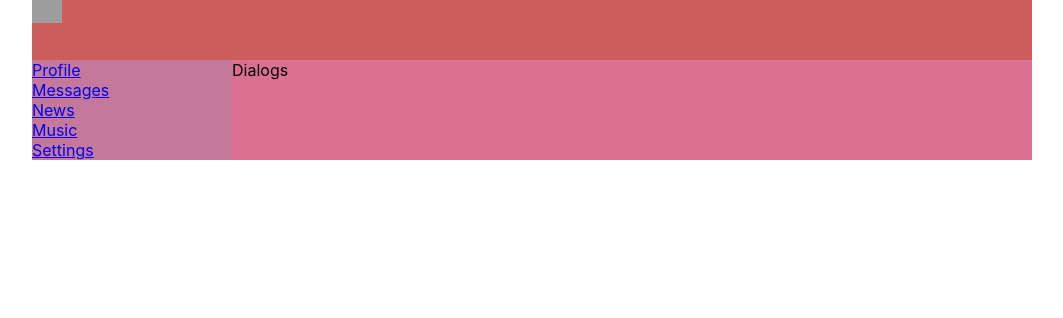
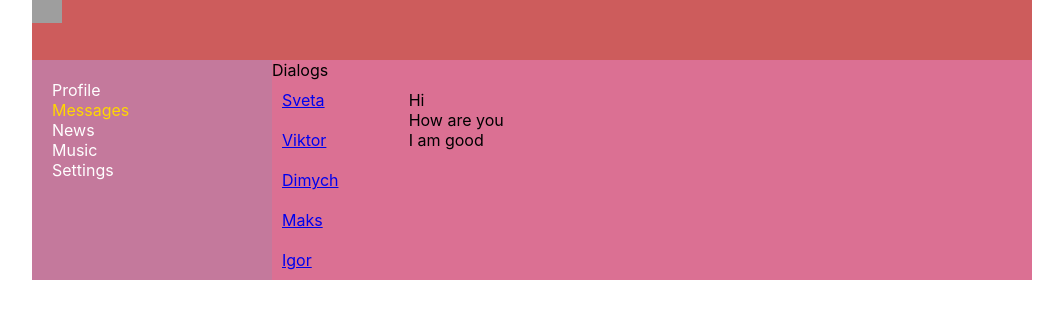
Before and after one commit to sonyhero/samurai-way, a React (Create React App) app: page /dialogs in a window 1280 px wide. Shown: the top 318 px of the page, without its empty margins (108-1171 px from the left). Built offline with nearby package versions, Linux system fonts and the light colour scheme; grey boxes are pictures that could not be loaded.

Commit message:
lesson-20-add-navlink-to-dialogs

```diff
--- a/src/components/Dialogs/Dialogs.tsx
+++ b/src/components/Dialogs/Dialogs.tsx
@@ -1,9 +1,38 @@
 import React from 'react';
+import s from './DialogsCSS.module.css'
+import {NavLink} from 'react-router-dom';
 
 export const Dialogs = () => {
     return (
         <div>
             Dialogs
+            <div className={s.dialogs}>
+                <div className={s.dialogsItems}>
+
+                    <div className={s.dialog + ' ' + s.active}>
+                        <NavLink to="/dialogs/1">Sveta</NavLink>
+                    </div>
+                    <div className={s.dialog}>
+                        <NavLink to="/dialogs/2">Viktor</NavLink>
+                    </div>
+                    <div className={s.dialog}>
+                        <NavLink to="/dialogs/3">Dimych</NavLink>
+                    </div>
+                    <div className={s.dialog}>
+                        <NavLink to="/dialogs/4">Maks</NavLink>
+                    </div>
+                    <div className={s.dialog}>
+                        <NavLink to="/dialogs/5">Igor</NavLink>
+                    </div>
+
+                </div>
+                <div className={s.messages}>
+                    <div className={s.message}>Hi</div>
+                    <div className={s.message}>How are you</div>
+                    <div className={s.message}>I am good</div>
+                </div>
+            </div>
+
         </div>
     )
 }
--- a/src/components/Dialogs/DialogsCSS.module.css
+++ b/src/components/Dialogs/DialogsCSS.module.css
@@ -0,0 +1,18 @@
+.dialogs {
+    display: grid;
+    grid-template-columns: 2fr 10fr;
+}
+
+.dialogsItems .dialog {
+    padding: 10px;
+}
+.dialogsItems .active {
+    color: gold;
+}
+.messages {
+    padding: 10px;
+}
+
+.messages .message {
+
+}
--- a/src/components/Navbar/Navbar.tsx
+++ b/src/components/Navbar/Navbar.tsx
@@ -6,19 +6,19 @@ export const Navbar = () => {
     return (
         <nav className={s.nav}>
             <div className={s.item}>
-                <NavLink to="/profile">Profile</NavLink>
+                <NavLink to="/profile" activeClassName={s.activeLink}>Profile</NavLink>
             </div>
             <div className={`${s.item} ${s.active}`}>
-                <NavLink to="/dialogs">Messages</NavLink>
+                <NavLink to="/dialogs" activeClassName={s.activeLink}>Messages</NavLink>
             </div>
             <div className={`${s.item} ${s.active}`}>
-                <NavLink to="/news">News</NavLink>
+                <NavLink to="/news" activeClassName={s.activeLink}>News</NavLink>
             </div>
             <div className={`${s.item} ${s.active}`}>
-                <NavLink to="/music">Music</NavLink>
+                <NavLink to="/music" activeClassName={s.activeLink}>Music</NavLink>
             </div>
             <div className={`${s.item} ${s.active}`}>
-                <NavLink to="/settings">Settings</NavLink>
+                <NavLink to="/settings" activeClassName={s.activeLink}>Settings</NavLink>
             </div>
         </nav>
     )
--- a/src/components/Navbar/NavbarCSS.module.css
+++ b/src/components/Navbar/NavbarCSS.module.css
@@ -2,12 +2,14 @@
     width: 200px;
     grid-area: n;
     background-color: #c4799c;
+    padding: 20px;
 }
 
-.item {
+.item a {
     color: white;
+    text-decoration: none;
 }
 
-.item.active {
+.item a.activeLink {
     color: gold;
 }
```
